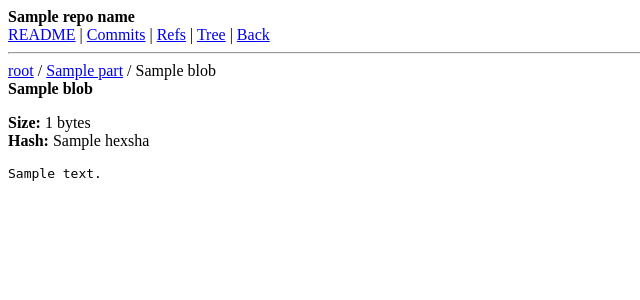
After one commit to LukaHietala/git-webview, a Flask app: template templates/blob.html in a window 1280 px wide. The commit adds this page. Shown: the top 300 px of the page, without its empty margins (0-640 px from the left). Run offline with Flask 3, Linux system fonts and the light colour scheme; the template is opened without the code that fills it: most values are stand-ins (such as "Sample title", 1, 10 or a date in 2020).

Commit message:
bare blob page

```diff
--- a/app.py
+++ b/app.py
@@ -1,5 +1,5 @@
 from flask import Flask, render_template, request
-from util import get_readme, get_repos, get_commits, get_commit, get_refs, get_tree
+from util import get_readme, get_repos, get_commits, get_commit, get_refs, get_tree, get_blob
 from pathlib import Path
 from datetime import datetime
 
@@ -90,5 +90,24 @@ def tree(repo_name, tree_path=""):
                            current_path=tree_path,
                            ref=ref)
 
+@app.route('/<repo_name>/blob/<path:blob_path>')
+def blob(repo_name, blob_path):
+    ref = request.args.get('ref', 'HEAD')
+    blob = get_blob(str(repoRoot / repo_name), blob_path, ref)
+
+    path_parts = []
+    if blob_path:
+        parts = blob_path.split('/')
+        current_path = ""
+        for i, part in enumerate(parts[:-1]):  # exclude the file name, only dirs are linked in template
+            current_path = f"{current_path}/{part}" if current_path else part
+            path_parts.append({"name": part, "path": current_path})
+
+    return render_template("blob.html",
+                           repo_name=repo_name,
+                           blob=blob,
+                           path_parts=path_parts,
+                           ref=ref)
+
 if __name__ == "__main__":
     app.run()
--- /dev/null
+++ b/templates/blob.html
@@ -0,0 +1,39 @@
+{% extends "base.html" %}
+
+{% block title %}{{ blob.name }} - {{ repo_name }}{% endblock %}
+
+{% block content %}
+
+{% if blob %}
+<div>
+    <a href="/{{ repo_name }}/tree?ref={{ ref }}">root</a>
+    {% for part in path_parts %}
+        / <a href="/{{ repo_name }}/tree/{{ part.path }}?ref={{ ref }}">{{ part.name }}</a>
+    {% endfor %}
+    / {{ blob.name }}
+</div>
+
+<h2>{{ blob.name }}</h2>
+
+<div>
+    <p>
+        <strong>Size:</strong> {{ blob.size }} bytes<br>
+        <strong>Hash:</strong> {{ blob.hexsha }}
+    </p>
+</div>
+
+{% if blob.is_binary %}
+<div>
+    <p>Binary file ({{ blob.size }} bytes)</p>
+</div>
+{% else %}
+<div>
+    <pre><code>{{ blob.content }}</code></pre>
+</div>
+{% endif %}
+
+{% else %}
+<p>Blob not found</p>
+{% endif %}
+
+{% endblock %}
--- a/templates/tree.html
+++ b/templates/tree.html
@@ -40,7 +40,7 @@
                 {% if item.type == 'tree' %}
                     (dir) <a href="/{{ repo_name }}/tree/{{ item.path }}?ref={{ ref }}">{{ item.name }}</a>
                 {% else %}
-                    (file) {{ item.name }}
+                    (file) <a href="/{{ repo_name }}/blob/{{ item.path }}?ref={{ ref }}">{{ item.name }}</a>
                 {% endif %}
             </td>
             <td>{{ item.type }}</td>
```
Also changed, not shown: util.py (+38 -0 lines).
